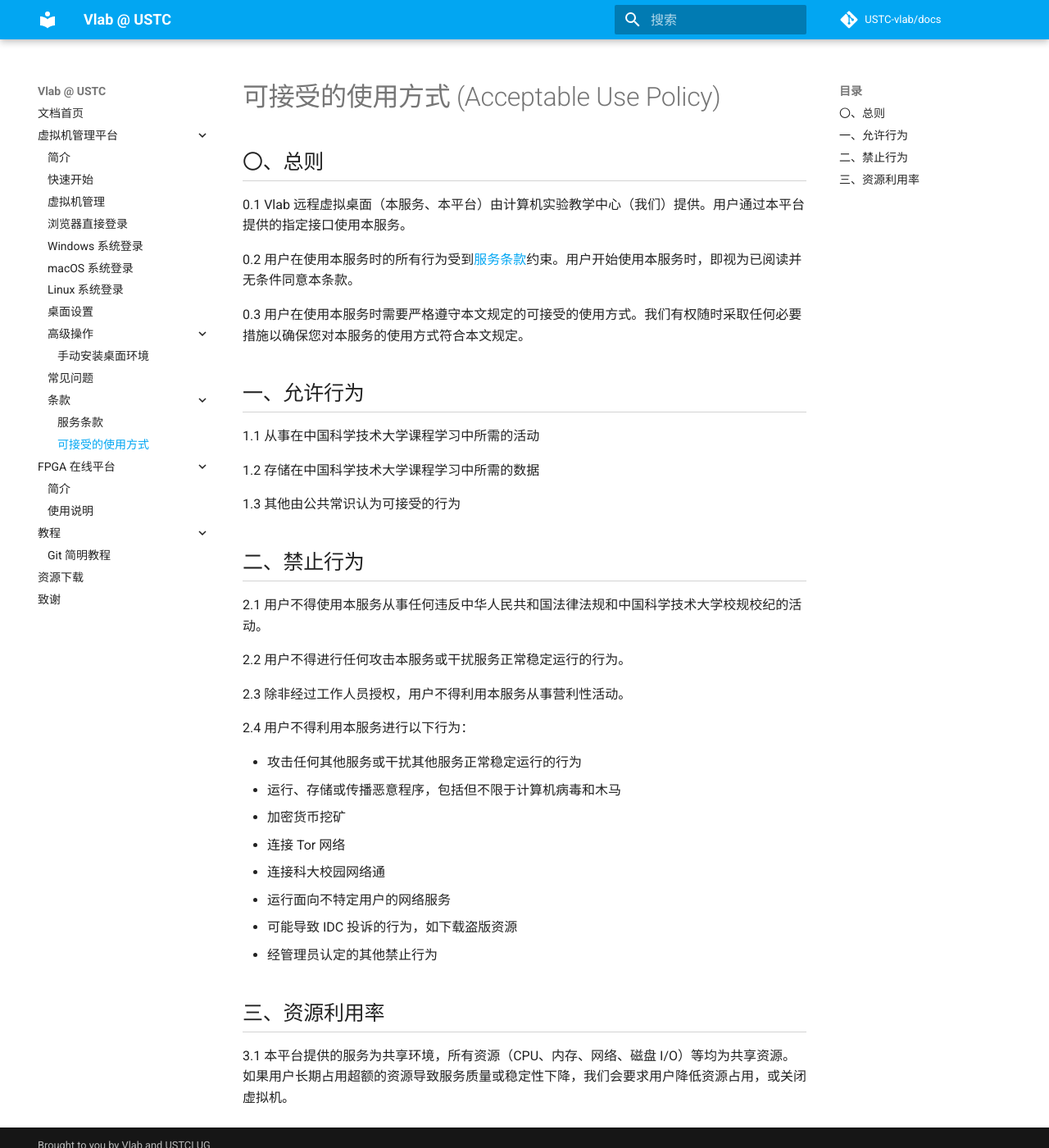
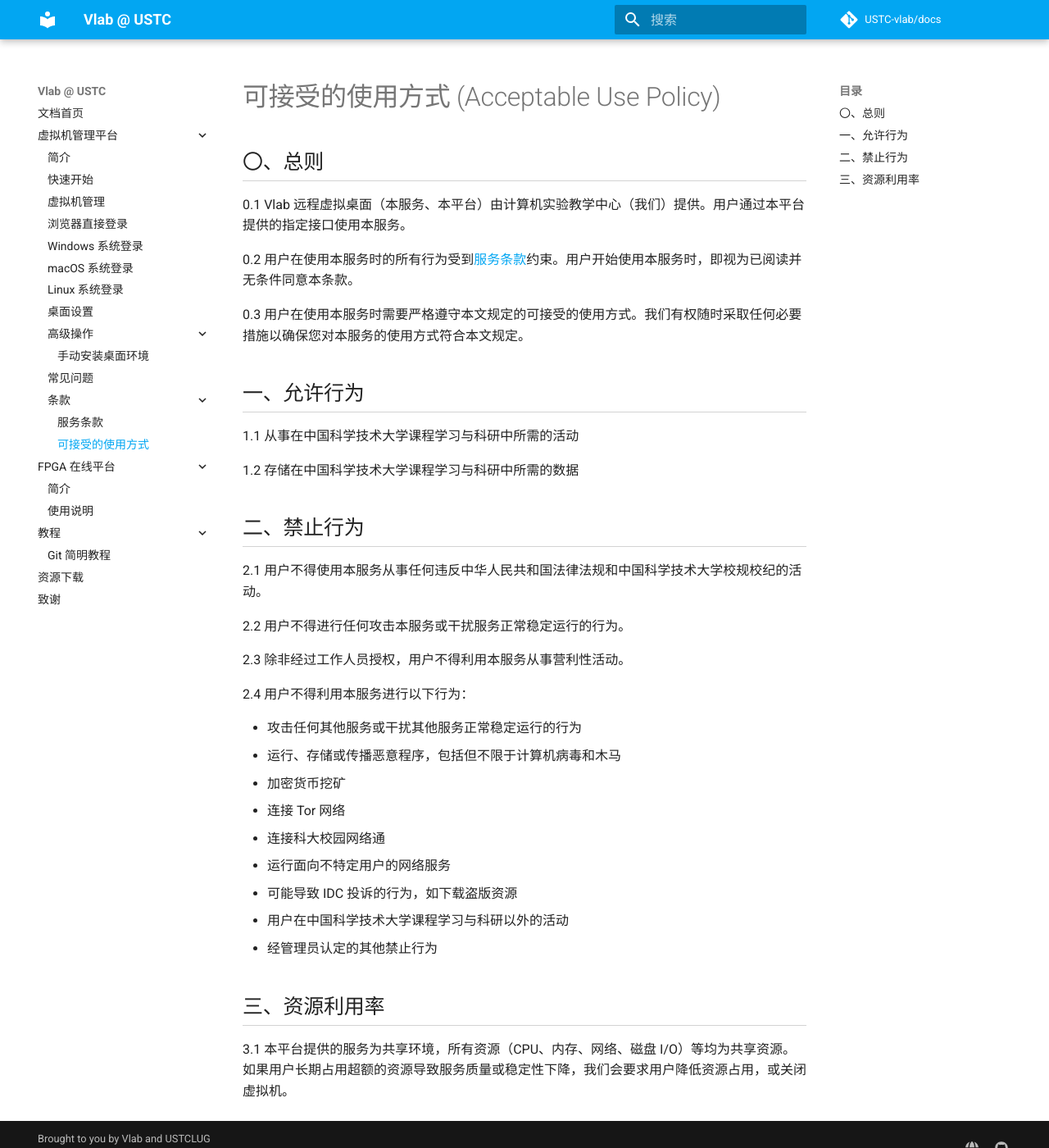
Before and after one commit to USTC-vlab/docs, an MkDocs documentation site: the page built from docs/vm/terms/acceptable-use-policy.md, in a window 1280 px wide and 1400 px high. Shown: the whole window at 82% size. Built offline with MkDocs 1.6.1 and Material for MkDocs 9.7.7, drawn with Linux system fonts in a browser that asks for light colours; comment, search, counter and statistics services are not loaded.

Commit message:
Update AUP to be more permissive on study-related activities

```diff
--- a/docs/vm/terms/acceptable-use-policy.md
+++ b/docs/vm/terms/acceptable-use-policy.md
@@ -10,11 +10,9 @@
 
 ## 一、允许行为 {#allowed-usage}
 
-1.1 从事在中国科学技术大学课程学习中所需的活动
+1.1 从事在中国科学技术大学课程学习与科研中所需的活动
 
-1.2 存储在中国科学技术大学课程学习中所需的数据
-
-1.3 其他由公共常识认为可接受的行为
+1.2 存储在中国科学技术大学课程学习与科研中所需的数据
 
 ## 二、禁止行为 {#prohibited-usage}
 
@@ -33,6 +31,7 @@
 - 连接科大校园网络通
 - 运行面向不特定用户的网络服务
 - 可能导致 IDC 投诉的行为，如下载盗版资源
+- 用户在中国科学技术大学课程学习与科研以外的活动
 - 经管理员认定的其他禁止行为
 
 ## 三、资源利用率 {#resource-usage}
```
